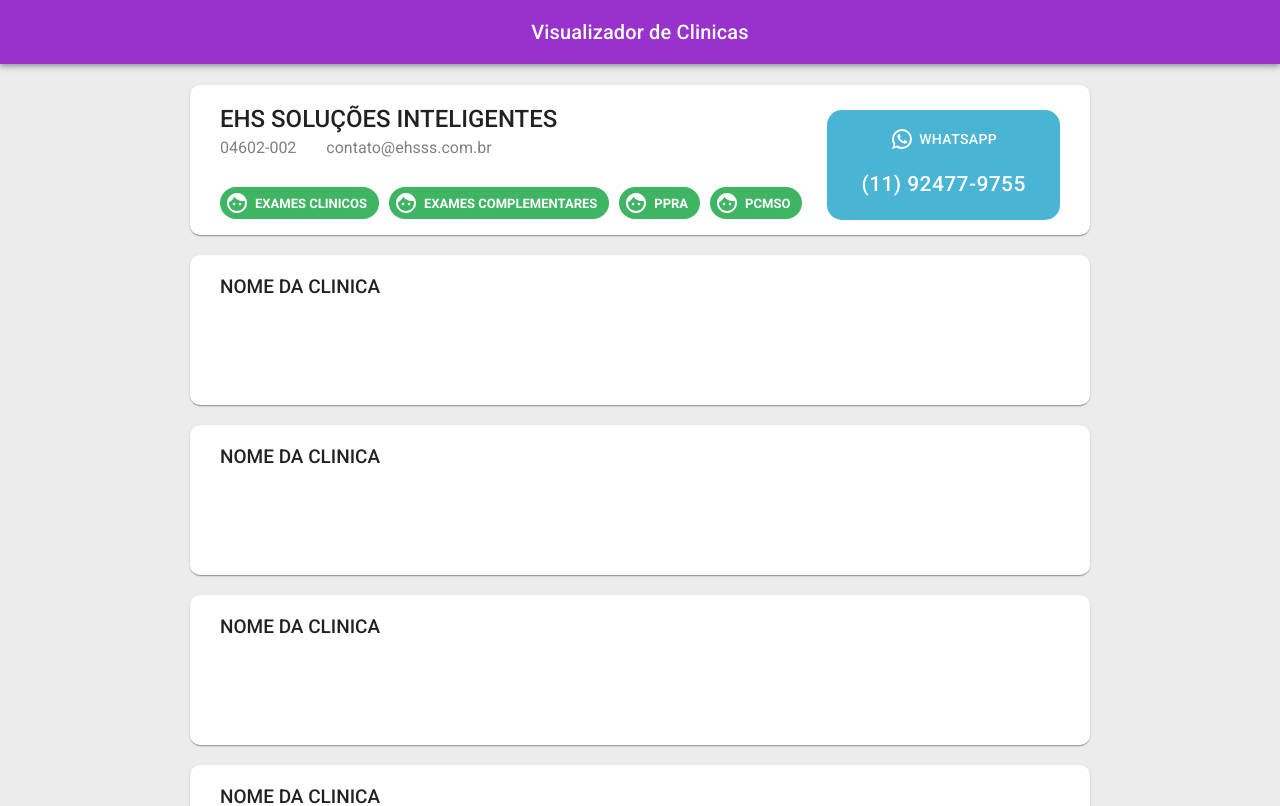
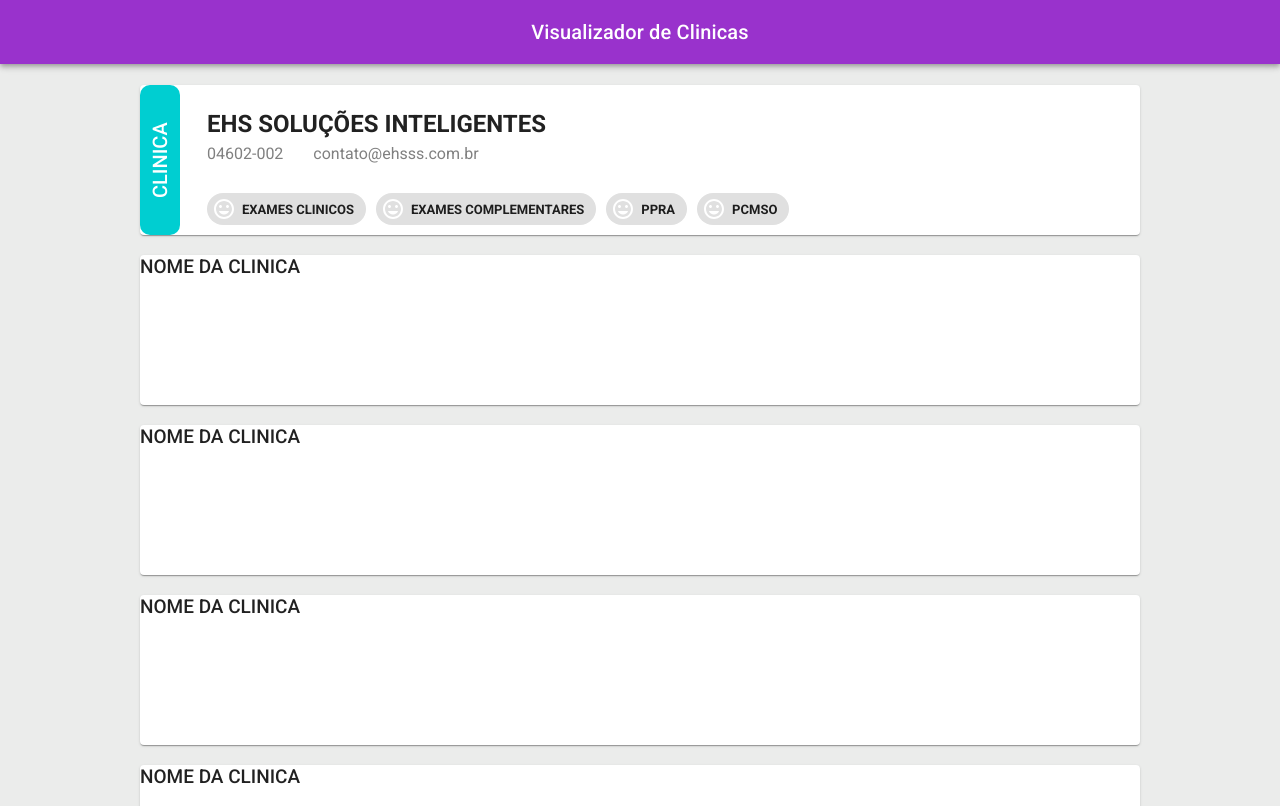
Before and after one commit to willfeliz1/visualizador-clinica, a React (Create React App) app: page / in a window 1280 px wide. Shown: the top 806 px of the page. Built offline with nearby package versions, Linux system fonts and the light colour scheme.

Commit message:
feat: Bordar do layout Clinica e icone mudado

```diff
--- a/src/pages/ClinicViewer/clinicViewer.tsx
+++ b/src/pages/ClinicViewer/clinicViewer.tsx
@@ -1,5 +1,5 @@
-import { AppBar, Chip, makeStyles, Typography } from '@material-ui/core';
-import { Done, Face, WhatsApp } from '@material-ui/icons';
+import { AppBar, Typography } from '@material-ui/core';
+import { Mood, WhatsApp } from '@material-ui/icons';
 import React, { useCallback, useState } from 'react';
 import XLSX from 'xlsx';
 import {
@@ -15,6 +15,7 @@
   WhatsAppContainer,
   ClinicInfo,
   PhoneWhatsApp,
+  ClinicBorder,
 } from './styles';
 
 // interface IUpload {
@@ -26,15 +27,7 @@
 //   servicosDisponiveis: string;
 // }
 
-const useStyles = makeStyles({
-  root: {
-    background: 'linear-gradient(45deg, #FE6B8B 30%, #FF8E53 90%)',
-  },
-});
-
 const ClinicViewer: React.FC = () => {
-  const classes = useStyles();
-
   const [uploadedFiles, setUploadedFiles] = useState([]);
 
   const readxls = useCallback(
@@ -89,6 +82,10 @@
           )} */}
           <GridCard item>
             <ClinicCard>
+              <ClinicBorder>
+                <span>CLINICA</span>
+              </ClinicBorder>
+
               <ClinicInfo>
                 <h2>EHS SOLUÇÕES INTELIGENTES</h2>
                 <div>
@@ -96,14 +93,10 @@
                   <span>contato@ehsss.com.br</span>
                 </div>
                 <AvailableServices>
-                  <ChipService
-                    icon={<Face />}
-                    label="EXAMES CLINICOS"
-                    deleteIcon={<Done />}
-                  />
-                  <ChipService icon={<Face />} label="EXAMES COMPLEMENTARES" />
-                  <ChipService icon={<Face />} label="PPRA" color="primary" />
-                  <ChipService icon={<Face />} label="PCMSO" color="primary" />
+                  <ChipService icon={<Mood />} label="EXAMES CLINICOS" />
+                  <ChipService icon={<Mood />} label="EXAMES COMPLEMENTARES" />
+                  <ChipService icon={<Mood />} label="PPRA" />
+                  <ChipService icon={<Mood />} label="PCMSO" />
                 </AvailableServices>
               </ClinicInfo>
 
@@ -112,7 +105,6 @@
                   <WhatsApp />
                   <span>WhatsApp</span>
                 </div>
-
                 <PhoneWhatsApp>
                   <h2>(11) 92477-9755</h2>
                 </PhoneWhatsApp>
--- a/src/pages/ClinicViewer/styles.ts
+++ b/src/pages/ClinicViewer/styles.ts
@@ -35,20 +35,42 @@
   display: flex;
   margin: 10px 0;
   min-height: 150px;
-  min-width: 900px;
-  padding: 20px 0 0 30px;
+  min-width: 1000px;
   border-radius: 10px;
+`;
+
+export const ClinicBorder = styled.div`
+  display: flex;
+  background: #00ced1;
+  width: 40px;
+  justify-content: center;
+  align-items: center;
+  margin-right: 27px;
+  writing-mode: vertical-rl;
+  transform: rotate(-180deg);
+  border-radius: 10px;
+
+  span {
+    font-size: 20px;
+    font-weight: 500;
+    color: #fff;
+  }
 `;
 
 export const ClinicInfo = styled.div`
   display: flex;
   flex-direction: column;
+  padding: 25px 0 0 0;
+
+  h2 {
+    font-weight: 600;
+  }
 
   > div {
     display: flex;
 
     > span {
-      margin: 5px 30px 0 0;
+      margin: 6px 30px 0 0;
       color: #808080;
     }
   }
@@ -64,7 +86,7 @@
 `;
 
 export const ChipService = styled(Chip)`
-  background-color: #3fb563;
+  background-color: #49b4d4;
   color: #fff;
   font-weight: bolder;
 
@@ -78,15 +100,24 @@
   flex: 1;
   width: 200px;
   height: 110px;
-  margin: 5px 30px 0 25px;
-  background-color: #49b4d4;
+  margin: 30px 30px 0 25px;
+  padding: 5px 0 0 0;
+  background-color: #169632;
   border-radius: 15px;
+  transition: all 0.5s;
+
+  :hover {
+    background-color: #3fb563;
+    padding-right: 30px;
+    transition: 0.5s;
+  }
 
   span {
     display: flex;
     flex-direction: column;
+    transition: 0.5s;
 
-    div {
+    > div {
       display: flex;
       flex-direction: row;
       color: #fff;
@@ -100,10 +131,9 @@
 
 export const PhoneWhatsApp = styled.div`
   display: flex;
-  flex: 1;
   flex-direction: row;
-  padding-top: 15px;
   color: #fff;
+  padding-top: 5px;
 `;
 
 export const UploadContainer = styled.div`
```
